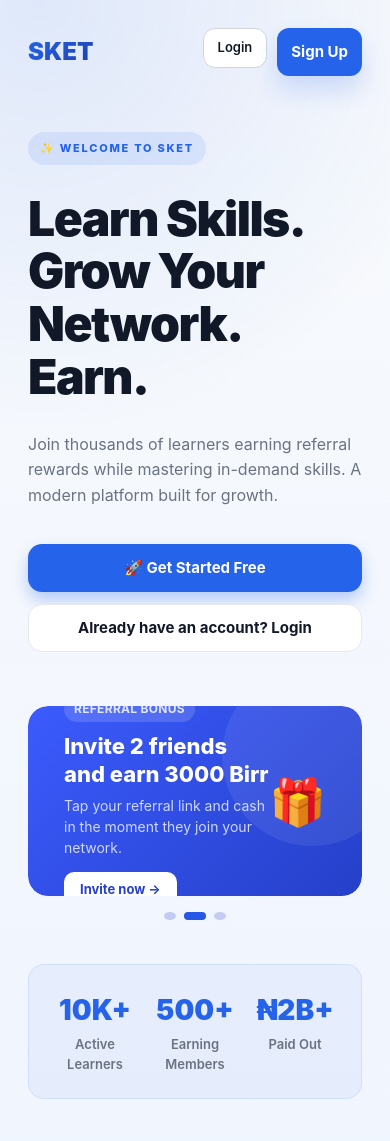
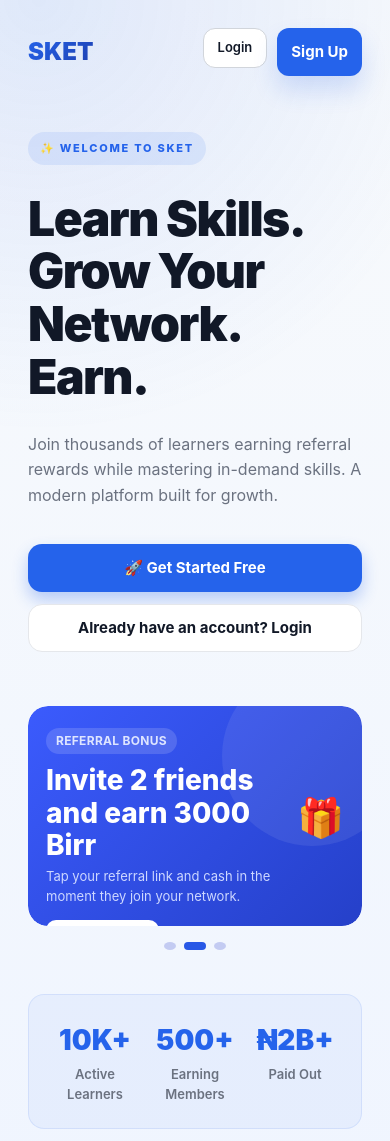
Before and after one commit to lemimsgn/SKET, a Next.js app: page / in a window 390 px wide. Shown: the top 1141 px of the page. Built offline with nearby package versions, Linux system fonts and the light colour scheme.

Commit message:
fix: improve mobile promo card visibility

```diff
--- a/app/globals.css
+++ b/app/globals.css
@@ -2572,6 +2572,51 @@ img {
 
 .footer-links-minimal a:hover {
   color: #2563eb;
+}
+
+@media (max-width: 767px) {
+  .promo-slider {
+    height: 220px;
+  }
+
+  .promo-card {
+    padding: 22px 18px 20px;
+    align-items: flex-start;
+    gap: 12px;
+  }
+
+  .promo-card > div:first-child {
+    flex: 1 1 auto;
+    min-width: 0;
+    width: 100%;
+    padding-right: 8px;
+  }
+
+  .promo-title {
+    font-size: 28px;
+    line-height: 1.15;
+    max-width: 100%;
+    word-break: break-word;
+  }
+
+  .promo-sub {
+    font-size: 13px;
+    line-height: 1.5;
+    max-width: 100%;
+  }
+
+  .promo-icon {
+    font-size: 38px;
+    margin-left: auto;
+    align-self: center;
+    flex-shrink: 0;
+  }
+
+  .promo-cta {
+    width: fit-content;
+    max-width: 100%;
+    white-space: nowrap;
+  }
 }
 
 @media (min-width: 768px) {
```
